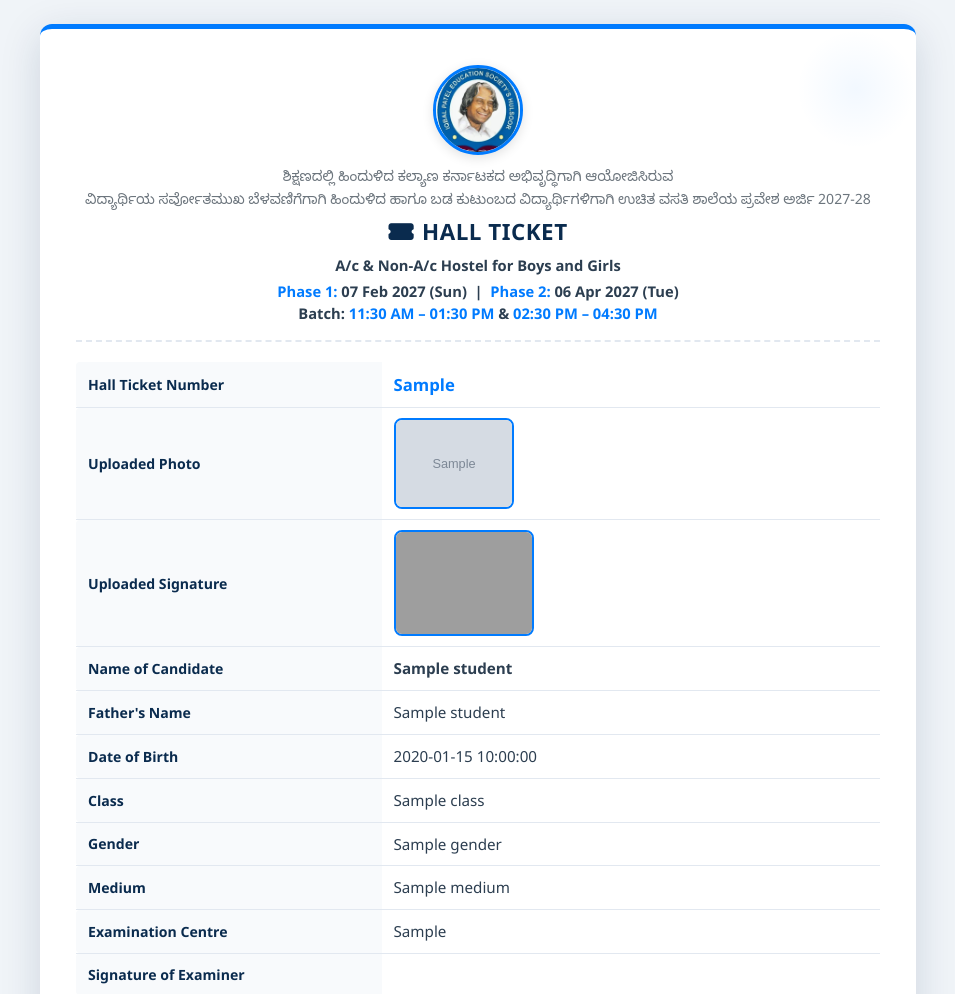
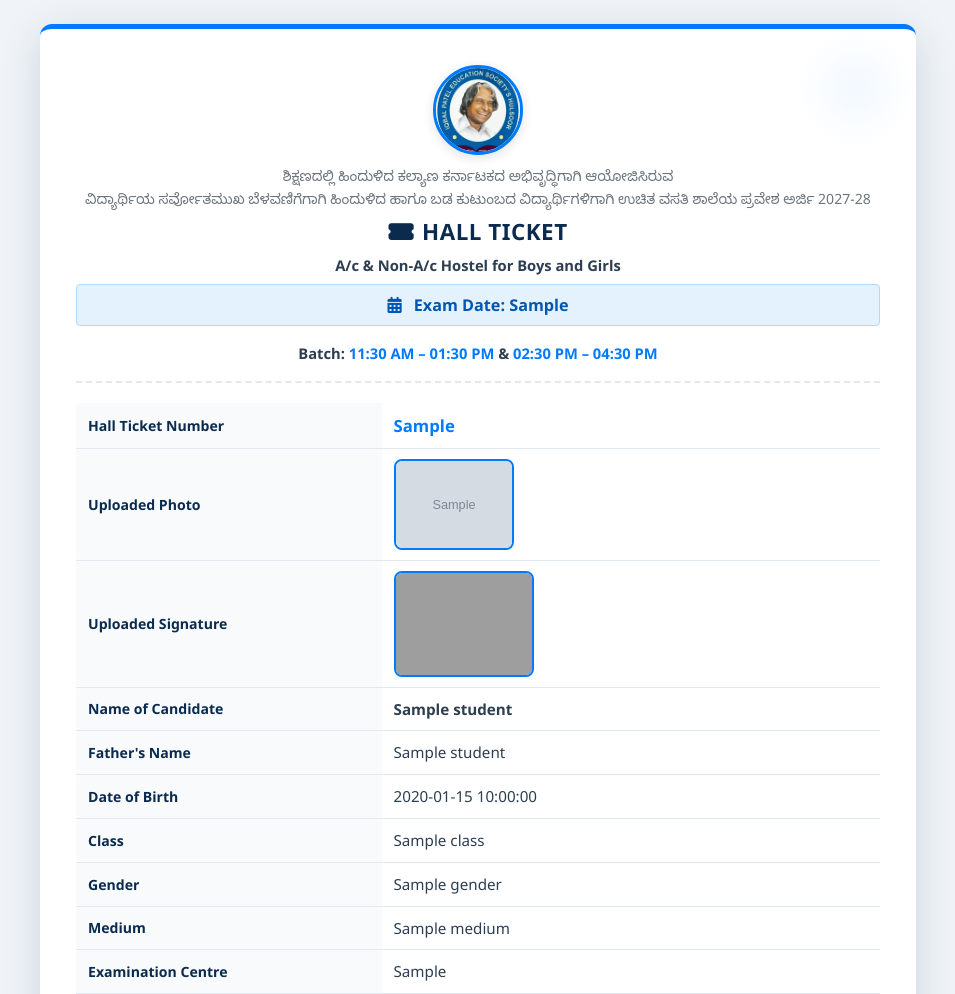
Before and after one commit to Vishalvsw/Iqbal-patel-school, a Flask app: template templates/hallticket.html in a window 1280 px wide. Shown: the top 994 px of the page, without its empty margins (162-1117 px from the left). Run offline with Flask 3, Linux system fonts and the light colour scheme; the template is opened without the code that fills it: most values are stand-ins (such as "Sample title", 1, 10 or a date in 2020); grey boxes marked "Sample" are stand-in pictures; some libraries are stand-ins or nearby versions; grey boxes are pictures that could not be loaded.

Commit message:
Added dynamic phase logic to hall ticket

```diff
--- a/templates/hallticket.html
+++ b/templates/hallticket.html
@@ -206,8 +206,19 @@
                 <h4><i class="fas fa-ticket-alt mr-2"></i>Hall Ticket</h4>
                 <div class="exam-date">
                     <p class="mb-1">A/c &amp; Non-A/c Hostel for Boys and Girls</p>
-                    <p class="mb-0"><strong>Phase 1:</strong> 07 Feb 2027 (Sun) &nbsp;|&nbsp; <strong>Phase 2:</strong> 06 Apr 2027 (Tue)</p>
-                    <p class="mb-0">Batch: <strong>11:30 AM – 01:30 PM</strong> &amp; <strong>02:30 PM – 04:30 PM</strong></p>
+
+                    <!-- DYNAMIC PHASE LOGIC -->
+                    <div class="alert alert-primary py-2 mt-2" style="font-weight: 700; font-size: 1.1em; background-color: #e3f2fd; color: #0056b3; border-color: #b3d7ff;">
+                        {% if student.admission_phase == 'Phase_1' %}
+                            <i class="fas fa-calendar-alt mr-2"></i> Phase 1 Exam Date: 07 Feb 2027 (Sunday)
+                        {% elif student.admission_phase == 'Phase_2' %}
+                            <i class="fas fa-calendar-alt mr-2"></i> Phase 2 Exam Date: 06 Apr 2027 (Tuesday)
+                        {% else %}
+                            <i class="fas fa-calendar-alt mr-2"></i> Exam Date: {{ student.admission_phase }}
+                        {% endif %}
+                    </div>
+
+                    <p class="mb-0 mt-2">Batch: <strong>11:30 AM – 01:30 PM</strong> &amp; <strong>02:30 PM – 04:30 PM</strong></p>
                 </div>
             </div>
 
```
